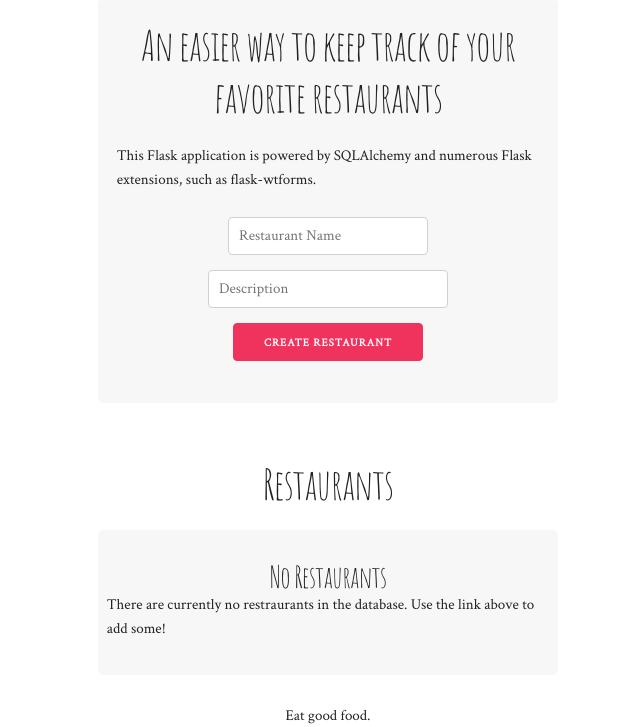
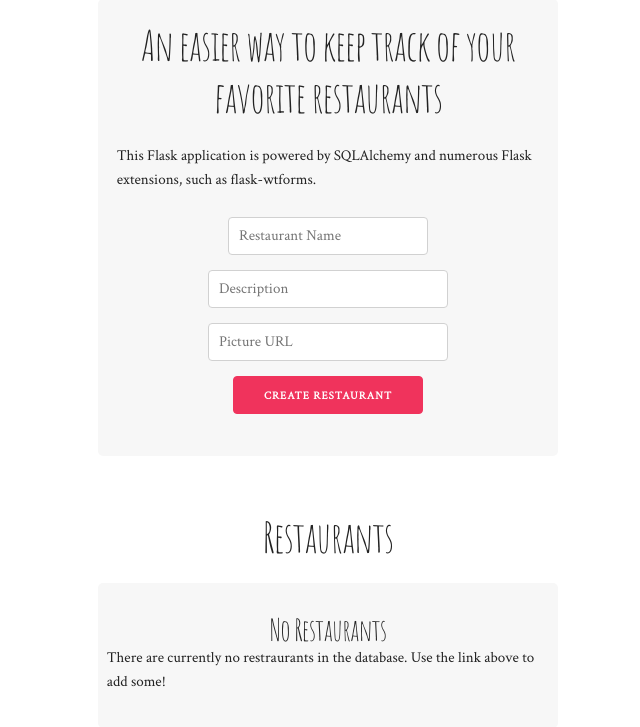
Before and after one commit to erogers6264/menumoo, a Flask app: page /restaurants/ in a window 1280 px wide. Shown: the part 243-970 px from the top of the page, without its empty margins (312-952 px from the left). Run offline with Flask 2, Linux system fonts and the light colour scheme; the visitor is signed in with stand-in values (Sample User, id 1); data that the repository does not hold is empty; parts of the project's set-up code (start-up, migrations or seed data) failed here and were passed over.

Commit message:
Add a picture field to restaurants

```diff
--- a/menumoo/forms.py
+++ b/menumoo/forms.py
@@ -12,6 +12,7 @@ class NameForm(Form):
                        "You need to provide a name.")])
     description = StringField('Description', validators=[DataRequired(
                               "You need to provide a description.")])
+    picture = StringField('Picture URL')
 
 
 class MenuItemForm(Form):
--- a/menumoo/models.py
+++ b/menumoo/models.py
@@ -33,6 +33,7 @@ class Restaurant(db.Model):
     description = db.Column(db.String(250))
     user_id = db.Column(db.Integer, db.ForeignKey('user.user_id'))
     user = db.relationship(User)
+    picture = db.Column(db.String)
 
     @property
     def serialize(self):
--- a/menumoo/templates/newrestaurant.html
+++ b/menumoo/templates/newrestaurant.html
@@ -6,6 +6,7 @@
           {{ form.hidden_tag() }}
           {{ form.name(size=20, placeholder=form.name.label.text) }}
           {{ form.description(size=25, placeholder=form.description.label.text) }}
+          {{ form.picture(size=25, placeholder=form.picture.label.text) }}
         <input type="submit" class="button-primary" value="Create">
         <a href="{{ url_for('allRestaurants') }}">Cancel</a>
     </form>
--- a/menumoo/templates/restaurants.html
+++ b/menumoo/templates/restaurants.html
@@ -14,6 +14,8 @@
                 {{ form.hidden_tag() }}
                 {{ form.name(size=20, placeholder=form.name.label.text) }}
                 {{ form.description(size=25, placeholder=form.description.label.text) }}
+                {{ form.picture(size=25, placeholder=form.picture.label.text) }}
+
                 <input type="submit" class="button-primary" value="Create Restaurant">
             </form>
 
```
